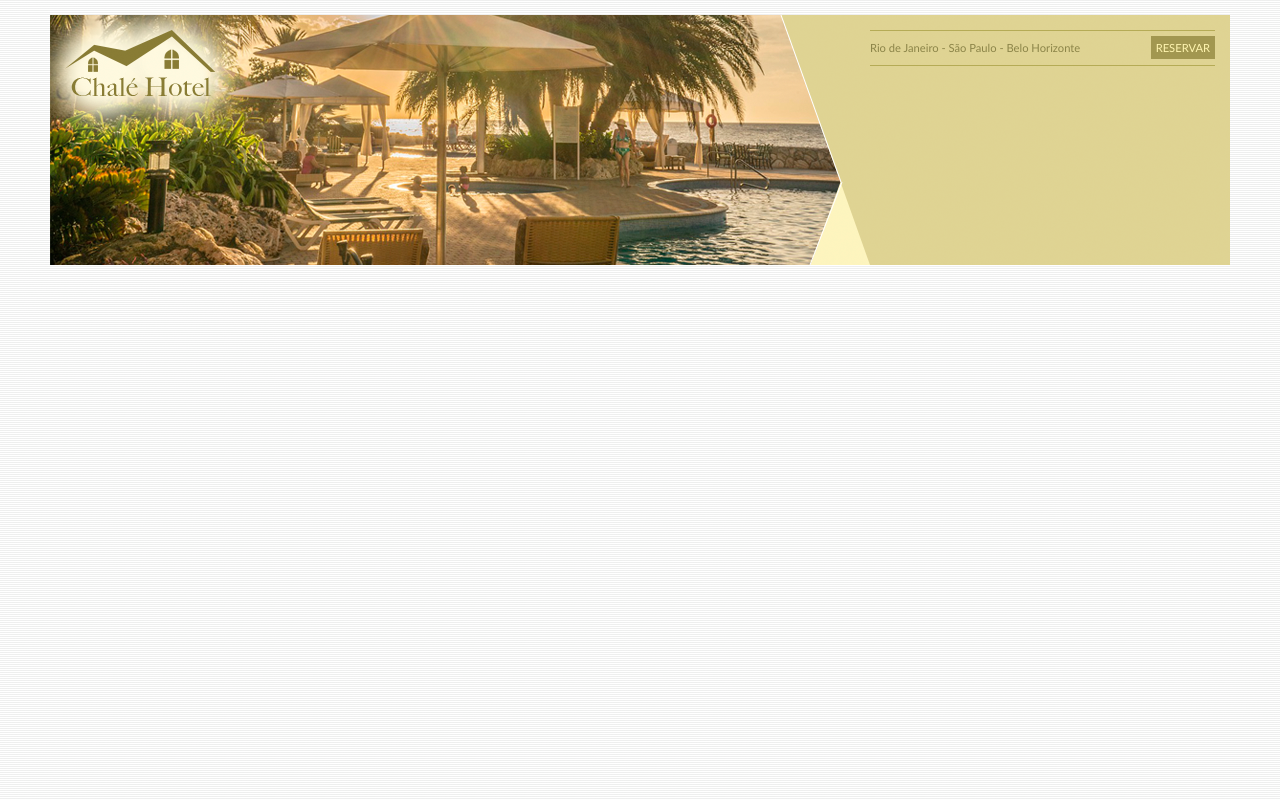
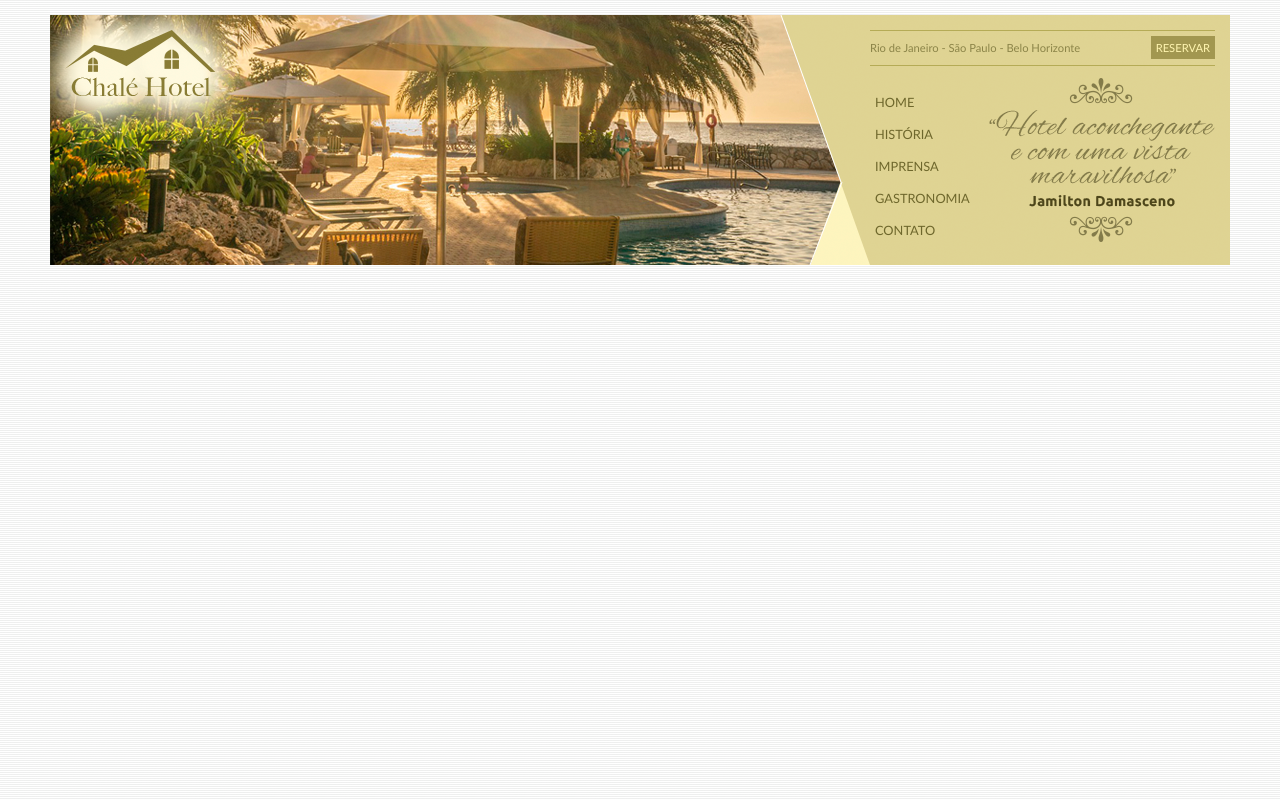
Before and after one commit to lucasfernande/Projeto-SiteChale, a plain HTML site: page index.html in a window 1280 px wide. Drawn offline with Linux system fonts and the light colour scheme.

Commit message:
menu de navegação vertical

```diff
--- a/css/style.css
+++ b/css/style.css
@@ -88,3 +88,36 @@ a.reserva {
 	padding: 5px;
 	float: right;
 }
+
+#menu {
+	margin-top: 20px;
+}
+
+ul {
+	list-style: none;
+}
+
+ul#navegacao {
+	float: left;
+}
+
+ul#navegacao a {
+	text-decoration: none;
+	text-transform: uppercase;
+	font-size: 0.8em;
+	padding: 5px;
+	color: #6e672c;
+	line-height: 32px;
+}
+
+ul#navegacao a:hover {
+	background: #fdf6be;
+	border-radius: 7px;
+}
+
+.depoimento {
+	margin-top: -8px;
+	width: 226px;
+	height: 164px;
+	float: right;
+}
--- a/index.html
+++ b/index.html
@@ -14,7 +14,7 @@
 
 				<div id="area-logo">
 
-					<h1 class="logo"><a href="">Chalé Hotel</a></h1>
+					<h1 class="logo"><a href="index.html">Chalé Hotel</a></h1>
 
 				</div>
 				<div id="area-menu">
@@ -22,10 +22,23 @@
 					<div id="conteudo-menu">
 
 						<div id="menu-locais">
-
 							<span class="locais">Rio de Janeiro - São Paulo - Belo Horizonte</span>
 							<a class="reserva" href="">Reservar</a>
                             <div style="clear: both;"></div>
+						</div>
+
+						<div id="menu">
+
+							<ul id="navegacao">
+								<li><a href="index.html">Home</a></li>
+								<li><a href="">História</a></li>
+								<li><a href="">Imprensa</a></li>
+								<li><a href="">Gastronomia</a></li>
+								<li><a href="">Contato</a></li>
+							</ul>
+
+							<img class="depoimento" src="img/depoimento.png">
+
 						</div>
 
 					</div>
```
